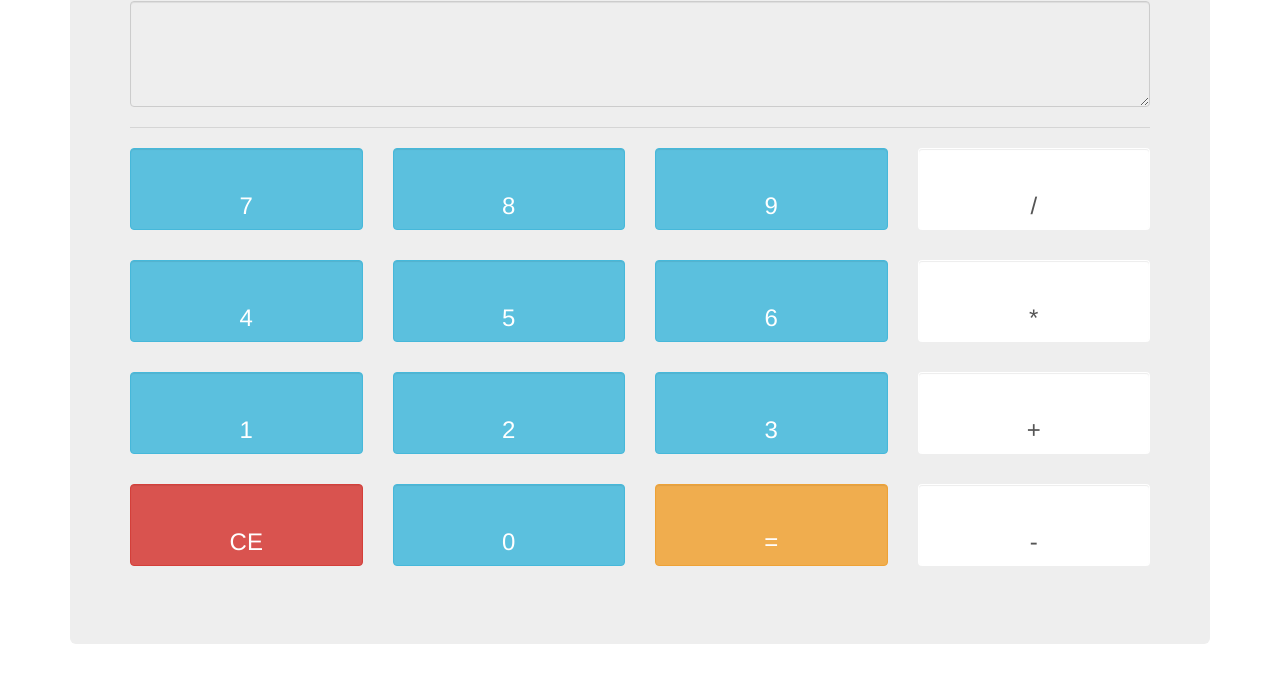
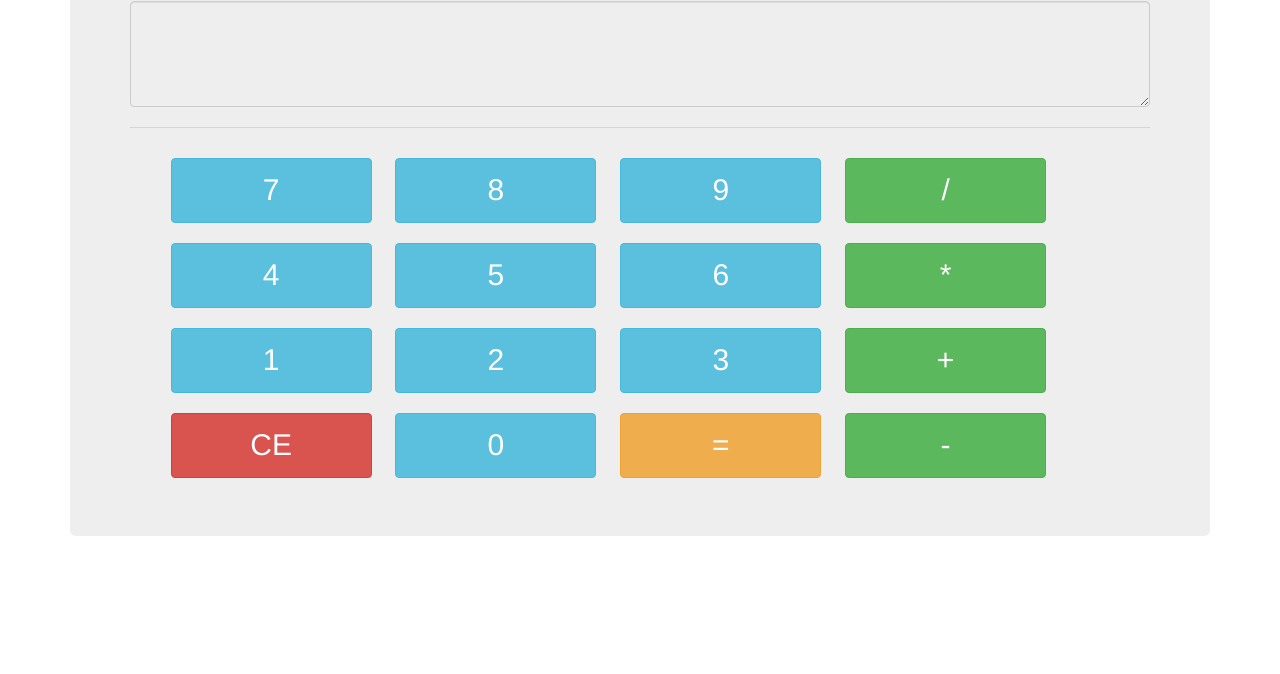
Before and after one commit to khatrisaugat/caculator, a plain HTML site: page index.html in a window 1280 px wide. Shown: the part 186-860 px from the top of the page. After the commit the page ends 800 px from the top, so only its background shows below. Drawn offline with Linux system fonts and the light colour scheme.

Commit message:
errors fixed

```diff
--- a/app.js
+++ b/app.js
@@ -38,8 +38,10 @@ var calc = function() {
   return {
     getnum: function(num) {
       if (num == "c") {
+        //CLEAR
         location.reload();
       } else if (num == "=") {
+        //=press
         if (data.operator == "+") {
           data.total = add(data.number, data.temp);
           data.number = data.total;
@@ -89,33 +91,44 @@ var calc = function() {
           } else {
             data.temp = data.temp * 10 + num;
           }
+          return data.temp;
         } else {
+          console.log(num + "op=" + data.operator);
           if (data.operator == "+") {
             data.total = add(data.number, data.temp);
             data.number = data.total;
+            data.total = 0;
             data.temp = 0;
             data.operator = num;
+            return data.number;
           }
           if (data.operator == "-") {
             data.total = sub(data.number, data.temp);
             data.number = data.total;
+            data.total = 0;
             data.temp = 0;
             data.operator = num;
+            return data.number;
           }
           if (data.operator == "*") {
             data.total = mul(data.number, data.temp);
             data.number = data.total;
+            data.total = 0;
             data.temp = 0;
             data.operator = num;
+            return data.number;
           }
           if (data.operator == "/") {
             data.total = div(data.number, data.temp);
             data.number = data.total;
             data.temp = 0;
+            data.total = 0;
             data.operator = num;
+            return data.number;
           }
+          //     console.log(data.temp);
+          // return data.number;
         }
-        return data.temp;
       }
     }
   };
@@ -133,8 +146,8 @@ var controller = (function(uiCtrl, calc) {
   var Ctrlnum = function(e) {
     var number, operator, val, id, value;
     if (e.type == "keypress") {
-      console.log(e);
-      if (e.keyCode >= 49 && e.keyCode <= 57) {
+      // console.log(e);
+      if (e.keyCode >= 48 && e.keyCode <= 57) {
         id = "btnnum";
         value = e.key;
       } else if (e.keyCode == 13) {
@@ -159,7 +172,7 @@ var controller = (function(uiCtrl, calc) {
       operator = value;
       //   console.log(operator);
       val = calc().getnum(operator);
-      console.log(val);
+      // console.log(data);
       //display value
       uiCtrl().display(val);
     }
--- a/index.html
+++ b/index.html
@@ -6,10 +6,19 @@
     <title>Calculator</title>
     <link rel="stylesheet" href="bootstrap.min.css" />
     <style>
+      .row{
+        margin-left:3% ;
+      }
       .btn {
-        margin-bottom: 3rem;
-        padding: 4rem;
-        font-size: x-large;
+        /* margin: 2.3%; */
+        margin-bottom: 2%;
+        margin: 1%;
+        width: 20%;
+        padding: 1%;
+        font-size: 30px;
+        margin-left: 1%;
+        /* padding: 4rem; */
+        /* font-size: x-large; */
       }
     </style>
   </head>
@@ -28,87 +37,71 @@
         </p>
         <hr class="my-2" />
         <div class="row">
-          <div class="col-sm-3">
-            <button id="btnnum" value="7" class="btn btn-info form-control">
+        <!-- <div class="col-sm-3"> -->
+        <button id="btnnum" value="7" class="btn btn-info ">
           7
         </button>
-          </div>
-          <div class="col-sm-3">
-            <button id="btnnum" value="8" class="btn btn-info form-control">
+        <!-- </div> -->
+
+        <button id="btnnum" value="8" class="btn btn-info ">
           8
         </button>
-          </div>
-          <div class="col-sm-3">
-            <button id="btnnum" value="9" class="btn btn-info form-control">
+
+        <button id="btnnum" value="9" class="btn btn-info ">
           9
         </button>
-          </div>
-          <div class="col-sm-3">
-            <button id="btnop" value="/" class="btn btn-secondary form-control">
+
+        <button id="btnop" value="/" class="btn btn-success ">
           /
         </button>
-          </div>
-          <div class="col-sm-3">
-            <button id="btnnum" value="4" class="btn btn-info form-control">
+
+        <button id="btnnum" value="4" class="btn btn-info ">
           4
         </button>
-          </div>
-          <div class="col-sm-3">
-            <button id="btnnum" value="5" class="btn btn-info form-control">
+
+        <button id="btnnum" value="5" class="btn btn-info ">
           5
         </button>
-          </div>
-          <div class="col-sm-3">
-            <button id="btnnum" value="6" class="btn btn-info form-control">
+
+        <button id="btnnum" value="6" class="btn btn-info ">
           6
         </button>
-          </div>
-          <div class="col-sm-3">
-            <button id="btnop" value="*" class="btn btn-secondary form-control">
+
+        <button id="btnop" value="*" class="btn btn-success ">
           *
         </button>
-          </div>
-          <div class="col-sm-3">
-            <button id="btnnum" value="1" class="btn btn-info form-control">
+
+        <button id="btnnum" value="1" class="btn btn-info ">
           1
         </button>
-          </div>
-          <div class="col-sm-3">
-            <button id="btnnum" value="2" class="btn btn-info form-control">
+
+        <button id="btnnum" value="2" class="btn btn-info ">
           2
         </button>
-          </div>
-          <div class="col-sm-3">
-            <button id="btnnum" value="3" class="btn btn-info form-control">
+
+        <button id="btnnum" value="3" class="btn btn-info ">
           3
         </button>
-          </div>
-          <div class="col-sm-3">
-            <button id="btnop" value="+" class="btn btn-secondary form-control">
+
+        <button id="btnop" value="+" class="btn btn-success ">
           +
         </button>
-          </div>
-          <div class="col-sm-3">
-            <button id="btnop" value="c" class="btn btn-danger form-control">
+
+        <button id="btnop" value="c" class="btn btn-danger ">
           CE
         </button>
-          </div>
-          <div class="col-sm-3">
-            <button id="btnnum" value="0" class="btn btn-info form-control">
+
+        <button id="btnnum" value="0" class="btn btn-info ">
           0
         </button>
-          </div>
-          <div class="col-sm-3">
-            <button id="btnop" value="=" class="btn btn-warning form-control">
+
+        <button id="btnop" value="=" class="btn btn-warning ">
           =
         </button>
-          </div>
-          <div class="col-sm-3">
-            <button id="btnop" value="-" class="btn btn-secondary form-control">
+
+        <button id="btnop" value="-" class="btn btn-success">
           -
         </button>
-          </div>
-        </div>
       </div>
     </div>
     <script src="app.js"></script>
```
Lines whose indentation alone changed are shown as unchanged.
